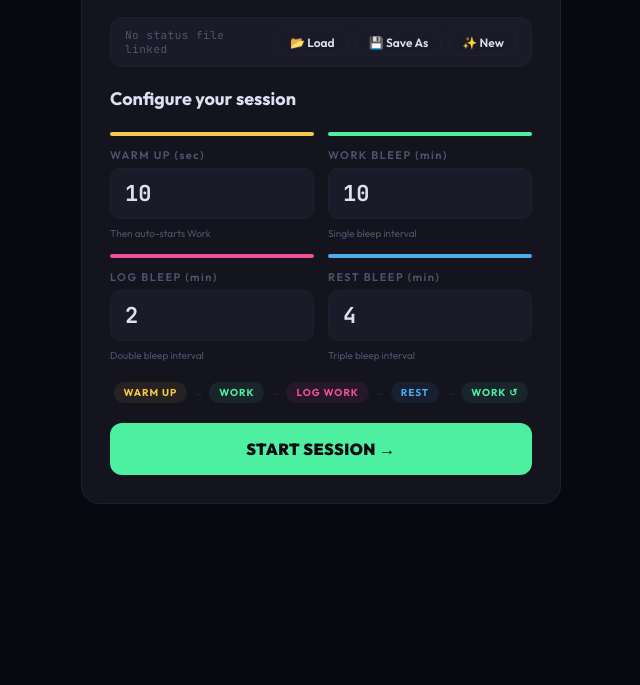
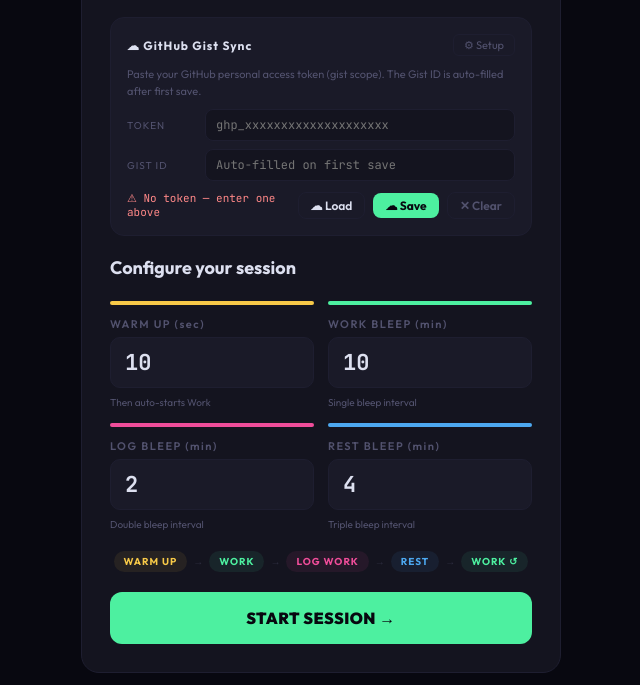
Before and after one commit to kapra01/flowtimer, a plain HTML site: page index.html in a window 1280 px wide. Shown: the part 115-800 px from the top of the page, without its empty margins (319-959 px from the left). Drawn offline with Linux system fonts and the light colour scheme.

Commit message:
Implement Gist Sync functionality in index.html
Added Gist Sync panel for GitHub integration and updated related functions.

```diff
--- a/index.html
+++ b/index.html
@@ -447,12 +447,53 @@
     <div style="font-size:12px;color:var(--muted);letter-spacing:2px;margin-top:4px">WORK · LOG · REST</div>
   </div>
 
-  <!-- Persistence bar -->
-  <div id="persistBar" style="display:flex;align-items:center;gap:8px;background:var(--faint);border:1px solid var(--border);border-radius:12px;padding:10px 14px;margin-bottom:20px;flex-wrap:wrap;">
-    <div id="persistStatus" style="flex:1;font-size:11px;color:var(--muted);font-family:'JetBrains Mono';letter-spacing:0.5px">No status file linked</div>
-    <button onclick="loadStatusFile()" style="background:var(--faint);border:1px solid var(--border);border-radius:8px;color:var(--text);font-family:'Outfit';font-size:12px;font-weight:600;padding:5px 12px;cursor:pointer;transition:all .2s" onmouseover="this.style.borderColor='#555'" onmouseout="this.style.borderColor='var(--border)'">📂 Load</button>
-    <button onclick="saveStatusFile()" id="saveBtn" style="background:var(--faint);border:1px solid var(--border);border-radius:8px;color:var(--text);font-family:'Outfit';font-size:12px;font-weight:600;padding:5px 12px;cursor:pointer;transition:all .2s" onmouseover="this.style.borderColor='#555'" onmouseout="this.style.borderColor='var(--border)'">💾 Save As</button>
-    <button onclick="newStatusFile()" style="background:var(--faint);border:1px solid var(--border);border-radius:8px;color:var(--text);font-family:'Outfit';font-size:12px;font-weight:600;padding:5px 12px;cursor:pointer;transition:all .2s" onmouseover="this.style.borderColor='#555'" onmouseout="this.style.borderColor='var(--border)'">✨ New</button>
+  <!-- Gist Sync panel -->
+  <div id="syncPanel" style="background:var(--faint);border:1px solid var(--border);border-radius:14px;padding:16px;margin-bottom:20px;">
+    <div style="display:flex;align-items:center;justify-content:space-between;margin-bottom:10px">
+      <div style="font-size:12px;font-weight:700;letter-spacing:1px;color:var(--text)">☁ GitHub Gist Sync</div>
+      <button onclick="toggleSyncSetup()" id="syncToggleBtn"
+        style="background:transparent;border:1px solid var(--border);border-radius:6px;color:var(--muted);font-size:11px;padding:3px 10px;cursor:pointer;font-family:'Outfit'">
+        ⚙ Setup
+      </button>
+    </div>
+
+    <!-- Setup fields (collapsed by default once configured) -->
+    <div id="syncSetupFields">
+      <div style="font-size:11px;color:var(--muted);margin-bottom:10px;line-height:1.5">
+        Paste your GitHub personal access token (gist scope). The Gist ID is auto-filled after first save.
+      </div>
+      <div style="display:flex;flex-direction:column;gap:8px;margin-bottom:10px">
+        <div style="display:flex;gap:8px;align-items:center">
+          <label style="font-size:10px;letter-spacing:1px;color:var(--muted);width:70px;flex-shrink:0">TOKEN</label>
+          <input type="password" id="ghToken" placeholder="ghp_xxxxxxxxxxxxxxxxxxxx"
+            style="flex:1;background:var(--card);border:1px solid var(--border);border-radius:8px;color:var(--text);font-family:'JetBrains Mono';font-size:12px;padding:7px 10px;outline:none"
+            oninput="saveGistConfig()">
+        </div>
+        <div style="display:flex;gap:8px;align-items:center">
+          <label style="font-size:10px;letter-spacing:1px;color:var(--muted);width:70px;flex-shrink:0">GIST ID</label>
+          <input type="text" id="ghGistId" placeholder="Auto-filled on first save"
+            style="flex:1;background:var(--card);border:1px solid var(--border);border-radius:8px;color:var(--text);font-family:'JetBrains Mono';font-size:12px;padding:7px 10px;outline:none"
+            oninput="saveGistConfig()">
+        </div>
+      </div>
+    </div>
+
+    <!-- Status + action buttons -->
+    <div style="display:flex;align-items:center;gap:8px;flex-wrap:wrap">
+      <div id="syncStatus" style="flex:1;font-size:11px;color:var(--muted);font-family:'JetBrains Mono'">Not configured</div>
+      <button onclick="gistLoad()" id="gistLoadBtn"
+        style="background:var(--faint);border:1px solid var(--border);border-radius:8px;color:var(--text);font-family:'Outfit';font-size:12px;font-weight:600;padding:5px 12px;cursor:pointer">
+        ☁ Load
+      </button>
+      <button onclick="gistSave()" id="gistSaveBtn"
+        style="background:var(--work);border:none;border-radius:8px;color:var(--bg);font-family:'Outfit';font-size:12px;font-weight:700;padding:5px 12px;cursor:pointer">
+        ☁ Save
+      </button>
+      <button onclick="clearSyncData()"
+        style="background:var(--faint);border:1px solid var(--border);border-radius:8px;color:var(--muted);font-family:'Outfit';font-size:12px;font-weight:600;padding:5px 12px;cursor:pointer">
+        ✕ Clear
+      </button>
+    </div>
   </div>
 
   <div class="setup-title">Configure your session</div>
@@ -1188,16 +1229,16 @@
   return `${String(m).padStart(2,'0')}:${String(s).padStart(2,'0')}`;
 }
 
-// ── PERSISTENCE (File System Access API) ──
-let fileHandle = null;
+// ── GIST SYNC ──
+const GIST_FILENAME = 'flowtimer_status.json';
 let autoSaveTimer = null;
 
 function buildStatusPayload() {
   return {
     version: 2,
     savedAt: new Date().toISOString(),
-    taskData: taskData,
-    projData: projData,
+    taskData,
+    projData,
     summary: {
       tasks: {
         work:     { total: taskData.work.length,     done: taskData.work.filter(t=>t.done).length },
@@ -1212,120 +1253,156 @@
 }
 
 function applyStatusPayload(data) {
-  // Support v2 (tabbed) and v1 (legacy flat) formats
   if (data.taskData) {
-    taskData.work     = (data.taskData.work     || []).map(t => ({ notes: '', ...t }));
-    taskData.personal = (data.taskData.personal || []).map(t => ({ notes: '', ...t }));
+    taskData.work     = (data.taskData.work     || []).map(t => ({ notes:'', ...t }));
+    taskData.personal = (data.taskData.personal || []).map(t => ({ notes:'', ...t }));
   } else if (Array.isArray(data.tasks)) {
-    taskData.work = data.tasks.map(t => ({ notes: '', ...t }));
+    taskData.work = data.tasks.map(t => ({ notes:'', ...t }));
   }
   if (data.projData) {
-    projData.work     = (data.projData.work     || []).map(p => ({ notes: '', ...p }));
-    projData.personal = (data.projData.personal || []).map(p => ({ notes: '', ...p }));
+    projData.work     = (data.projData.work     || []).map(p => ({ notes:'', ...p }));
+    projData.personal = (data.projData.personal || []).map(p => ({ notes:'', ...p }));
   } else if (Array.isArray(data.projects)) {
-    projData.work = data.projects.map(p => ({ notes: '', ...p }));
+    projData.work = data.projects.map(p => ({ notes:'', ...p }));
   }
-  selectedProject = { work: projData.work.length ? 0 : null, personal: projData.personal.length ? 0 : null };
-  renderTasks();
-  renderProjects();
+  selectedProject = {
+    work:     projData.work.length     ? 0 : null,
+    personal: projData.personal.length ? 0 : null
+  };
+  renderTasks(); renderProjects();
   const sel = selectedProject[projTab];
   if (sel !== null) updateNotesPanel(sel);
 }
 
-function setPersistStatus(msg, color) {
-  const el = document.getElementById('persistStatus');
-  if (el) { el.textContent = msg; el.style.color = color || 'var(--muted)'; }
+// ── localStorage config ──
+function loadGistConfig() {
+  const token  = localStorage.getItem('ft_gh_token')  || '';
+  const gistId = localStorage.getItem('ft_gist_id')   || '';
+  document.getElementById('ghToken').value  = token;
+  document.getElementById('ghGistId').value = gistId;
+  updateSyncStatus();
+  // Collapse setup if already configured
+  if (token) document.getElementById('syncSetupFields').style.display = 'none';
 }
 
-// Load from an existing JSON file
-async function loadStatusFile() {
-  if (!window.showOpenFilePicker) { alert('File System Access API not supported in this browser.\nUse Chrome or Edge on desktop.'); return; }
+function saveGistConfig() {
+  const token  = document.getElementById('ghToken').value.trim();
+  const gistId = document.getElementById('ghGistId').value.trim();
+  if (token)  localStorage.setItem('ft_gh_token',  token);
+  else        localStorage.removeItem('ft_gh_token');
+  if (gistId) localStorage.setItem('ft_gist_id',   gistId);
+  else        localStorage.removeItem('ft_gist_id');
+  updateSyncStatus();
+}
+
+function updateSyncStatus(msg, color) {
+  const token  = localStorage.getItem('ft_gh_token');
+  const gistId = localStorage.getItem('ft_gist_id');
+  const el = document.getElementById('syncStatus');
+  if (msg) { el.textContent = msg; el.style.color = color || 'var(--muted)'; return; }
+  if (!token)  { el.textContent = '⚠ No token — enter one above'; el.style.color = '#ff8888'; return; }
+  if (!gistId) { el.textContent = '✓ Token set · no Gist yet — click Save'; el.style.color = 'var(--warmup)'; return; }
+  el.textContent = `✓ Gist: ${gistId.slice(0,10)}…`; el.style.color = 'var(--work)';
+}
+
+function toggleSyncSetup() {
+  const fields = document.getElementById('syncSetupFields');
+  const shown  = fields.style.display !== 'none';
+  fields.style.display = shown ? 'none' : 'block';
+  document.getElementById('syncToggleBtn').textContent = shown ? '⚙ Setup' : '✕ Close';
+}
+
+function clearSyncData() {
+  localStorage.removeItem('ft_gh_token');
+  localStorage.removeItem('ft_gist_id');
+  document.getElementById('ghToken').value  = '';
+  document.getElementById('ghGistId').value = '';
+  document.getElementById('syncSetupFields').style.display = 'block';
+  updateSyncStatus('Cleared — enter token to re-configure', 'var(--muted)');
+}
+
+// ── Gist API helpers ──
+function ghHeaders() {
+  const token = localStorage.getItem('ft_gh_token');
+  return {
+    'Authorization': `token ${token}`,
+    'Accept': 'application/vnd.github+json',
+    'Content-Type': 'application/json'
+  };
+}
+
+async function gistLoad() {
+  const token  = localStorage.getItem('ft_gh_token');
+  const gistId = localStorage.getItem('ft_gist_id');
+  if (!token)  { updateSyncStatus('⚠ No token configured', '#ff8888'); return; }
+  if (!gistId) { updateSyncStatus('⚠ No Gist ID — save first to create one', '#ff8888'); return; }
+  updateSyncStatus('⏳ Loading…', 'var(--muted)');
   try {
-    const [handle] = await window.showOpenFilePicker({
-      types: [{ description: 'FlowTimer Status', accept: { 'application/json': ['.json'] } }],
-      multiple: false
-    });
-    fileHandle = handle;
-    const file = await handle.getFile();
-    const text = await file.text();
-    const data = JSON.parse(text);
-    applyStatusPayload(data);
-    const saved = data.savedAt ? new Date(data.savedAt).toLocaleString() : 'unknown';
-    setPersistStatus(`📄 ${handle.name}  ·  last saved ${saved}`, 'var(--work)');
-    document.getElementById('saveBtn').textContent = '💾 Save';
-    scheduleAutoSave();
+    const res  = await fetch(`https://api.github.com/gists/${gistId}`, { headers: ghHeaders() });
+    if (!res.ok) throw new Error(`GitHub API error ${res.status}`);
+    const json = await res.json();
+    const raw  = json.files[GIST_FILENAME]?.content;
+    if (!raw) throw new Error('Status file not found in Gist');
+    applyStatusPayload(JSON.parse(raw));
+    const ts = new Date(json.updated_at).toLocaleString();
+    updateSyncStatus(`☁ Loaded · Gist updated ${ts}`, 'var(--work)');
   } catch(e) {
-    if (e.name !== 'AbortError') setPersistStatus('⚠ Could not load file', '#ff8888');
+    updateSyncStatus(`⚠ Load failed: ${e.message}`, '#ff8888');
   }
 }
 
-// Save As — pick location and filename
-async function saveStatusFile() {
-  if (!window.showSaveFilePicker) {
-    // Fallback: download the JSON
-    downloadStatusFile();
-    return;
-  }
+async function gistSave() {
+  const token  = localStorage.getItem('ft_gh_token');
+  const gistId = localStorage.getItem('ft_gist_id');
+  if (!token) { updateSyncStatus('⚠ No token configured', '#ff8888'); return; }
+  updateSyncStatus('⏳ Saving…', 'var(--muted)');
+  const body = {
+    description: 'FlowTimer status',
+    public: false,
+    files: { [GIST_FILENAME]: { content: JSON.stringify(buildStatusPayload(), null, 2) } }
+  };
   try {
-    const handle = await window.showSaveFilePicker({
-      suggestedName: 'flowtimer_status.json',
-      types: [{ description: 'FlowTimer Status', accept: { 'application/json': ['.json'] } }]
-    });
-    fileHandle = handle;
-    await writeToHandle(handle);
-    setPersistStatus(`📄 ${handle.name}  ·  saved just now`, 'var(--work)');
-    document.getElementById('saveBtn').textContent = '💾 Save';
-    scheduleAutoSave();
+    let res, json;
+    if (gistId) {
+      // Update existing Gist
+      res  = await fetch(`https://api.github.com/gists/${gistId}`, {
+        method: 'PATCH', headers: ghHeaders(), body: JSON.stringify(body)
+      });
+    } else {
+      // Create new Gist
+      res  = await fetch('https://api.github.com/gists', {
+        method: 'POST', headers: ghHeaders(), body: JSON.stringify(body)
+      });
+    }
+    if (!res.ok) throw new Error(`GitHub API error ${res.status}`);
+    json = await res.json();
+    // Store/update Gist ID
+    localStorage.setItem('ft_gist_id', json.id);
+    document.getElementById('ghGistId').value = json.id;
+    const ts = new Date().toLocaleTimeString();
+    updateSyncStatus(`☁ Saved · ${ts}`, 'var(--work)');
   } catch(e) {
-    if (e.name !== 'AbortError') setPersistStatus('⚠ Could not save file', '#ff8888');
+    updateSyncStatus(`⚠ Save failed: ${e.message}`, '#ff8888');
   }
 }
 
-// Create a brand-new status (clears current)
-function newStatusFile() {
-  tasks = []; projects = [];
-  fileHandle = null;
-  renderTasks(); renderProjects();
+// Auto-save to Gist debounced
+function scheduleAutoSave() {
   clearTimeout(autoSaveTimer);
-  setPersistStatus('New session — no file linked yet', 'var(--muted)');
-  document.getElementById('saveBtn').textContent = '💾 Save As';
+  autoSaveTimer = setTimeout(async () => {
+    if (!localStorage.getItem('ft_gh_token') || !localStorage.getItem('ft_gist_id')) return;
+    await gistSave();
+  }, 2000); // 2s debounce (API calls are slower than file writes)
 }
 
-async function writeToHandle(handle) {
-  const writable = await handle.createWritable();
-  await writable.write(JSON.stringify(buildStatusPayload(), null, 2));
-  await writable.close();
-}
-
-// Silent auto-save whenever tasks or projects change
-function scheduleAutoSave() {
-  if (!fileHandle) return;
-  clearTimeout(autoSaveTimer);
-  autoSaveTimer = setTimeout(async () => {
-    try {
-      await writeToHandle(fileHandle);
-      const now = new Date().toLocaleTimeString();
-      setPersistStatus(`📄 ${fileHandle.name}  ·  auto-saved ${now}`, 'var(--work)');
-    } catch(e) {
-      setPersistStatus('⚠ Auto-save failed — check file permissions', '#ff8888');
-    }
-  }, 800); // debounce 800ms
-}
-
-// Fallback download for browsers without File System Access API
-function downloadStatusFile() {
-  const blob = new Blob([JSON.stringify(buildStatusPayload(), null, 2)], { type: 'application/json' });
-  const a = document.createElement('a');
-  a.href = URL.createObjectURL(blob);
-  a.download = 'flowtimer_status.json';
-  a.click();
-  setPersistStatus('📥 Downloaded flowtimer_status.json', 'var(--warmup)');
-}
-
-// Also save when task/project text is edited inline (blur events already update the array)
+// Also save when task/project text is edited inline
 document.addEventListener('focusout', e => {
   if (e.target.classList.contains('task-text')) scheduleAutoSave();
 });
+
+// Load config from localStorage on startup
+loadGistConfig();
+
 </script>
 </body>
 </html>
```
